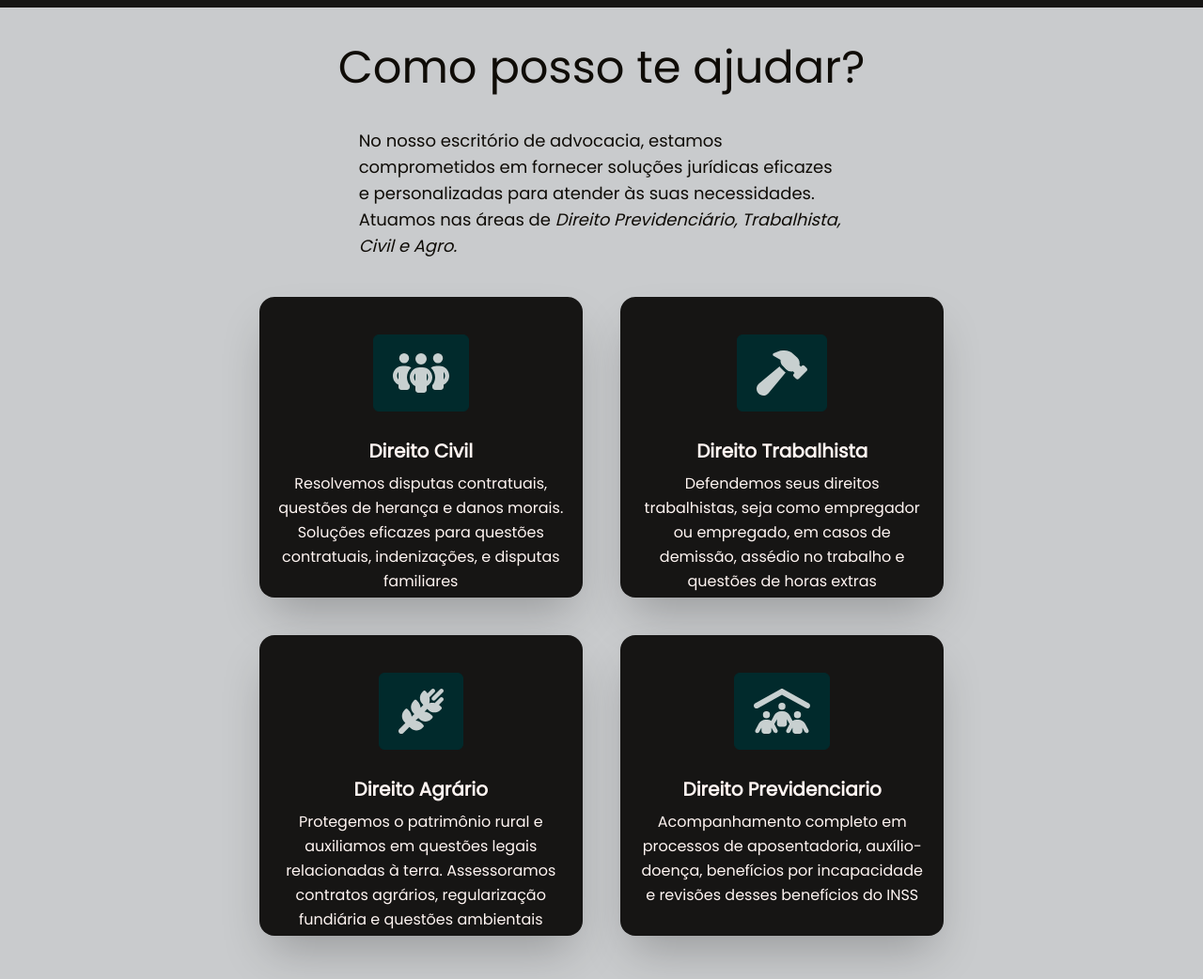
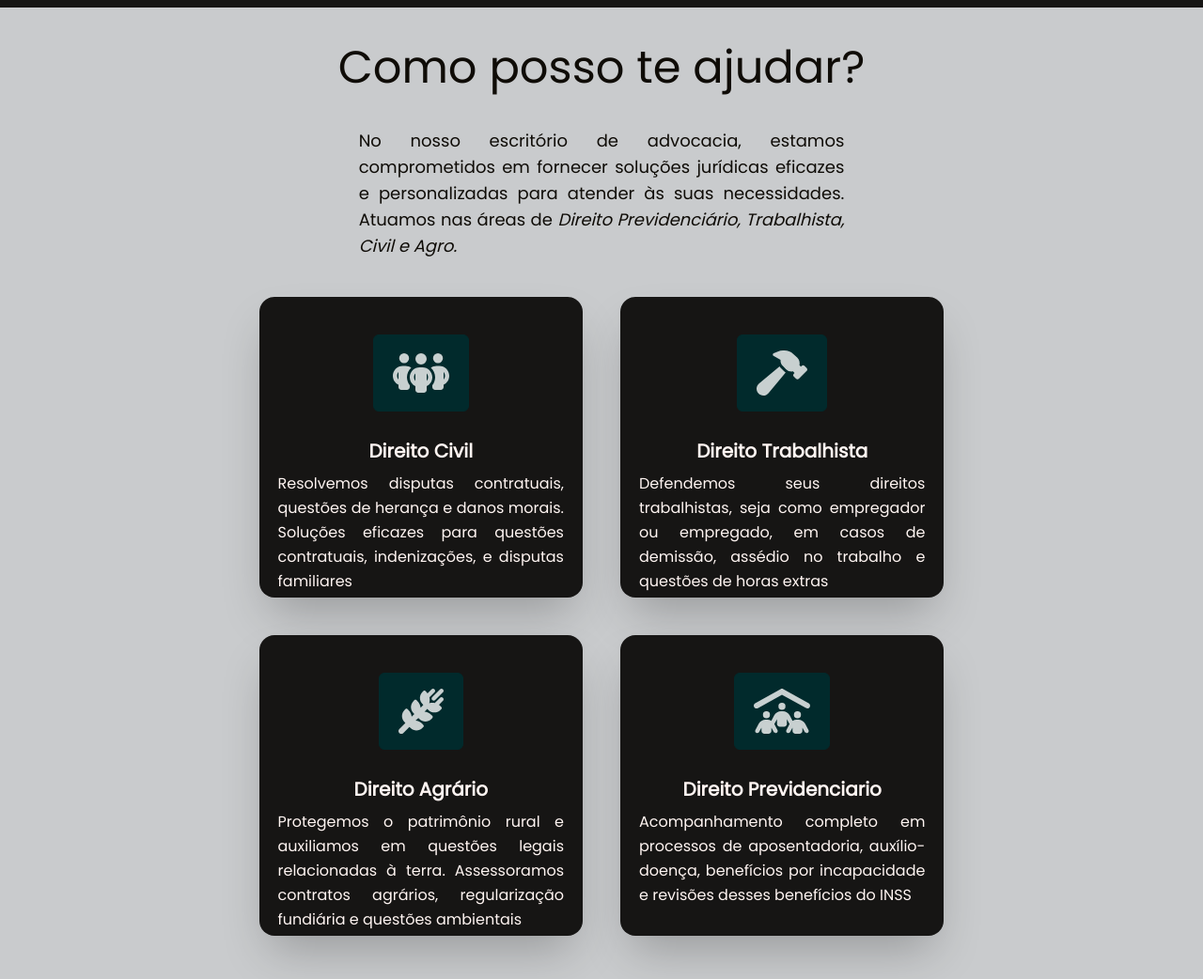
Before and after one commit to lcAlberto/tipolt-advogados, a Vue app: page / in a window 1280 px wide. Shown: the part 700-1742 px from the top of the page at 94% size. Built offline with nearby package versions, Linux system fonts and the light colour scheme.

Commit message:
add-whatsapp-link

```diff
--- a/src/components/WhatsappButton.vue
+++ b/src/components/WhatsappButton.vue
@@ -1,8 +1,12 @@
 <template>
-  <button class="btn btn-accent rounded-full uppercase text-xl btn-lg">
+  <a
+    href="https://wa.me/5542999106812"
+    target="_blank"
+    class="btn btn-accent rounded-full uppercase text-xl btn-lg"
+  >
     <font-awesome-icon :icon="['fab', 'whatsapp']" size="2xl" />
     <span class="text-xs sm:text-sm md:text-md">{{ props.text }}</span>
-  </button>
+  </a>
 </template>
 <script
   setup
--- a/src/views/HomeView.vue
+++ b/src/views/HomeView.vue
@@ -36,7 +36,7 @@
         <div class="flex items-center justify-evenly gap-10 flex-wrap my-10">
 
           <div class="flex flex-col items-center">
-            <p class="text-lg w-11/12 lg:w-1/2">
+            <p class="text-lg w-11/12 lg:w-1/2 text-justify">
               No nosso escritório de advocacia, estamos comprometidos em fornecer soluções jurídicas eficazes e
               personalizadas para atender às suas necessidades. Atuamos nas áreas de <span class="italic">Direito Previdenciário, Trabalhista,
               Civil e Agro.</span>
@@ -54,7 +54,7 @@
                     <font-awesome-icon :icon="['fas', 'people-group']" size="2xl" />
                   </button>
                   <h5 class="card-title">Direito Civil</h5>
-                  <p class="leading-relaxed">
+                  <p class="leading-relaxed text-justify">
                     Resolvemos disputas contratuais, questões de herança e danos morais.
                     Soluções eficazes para questões contratuais, indenizações, e disputas familiares
                   </p>
@@ -70,7 +70,7 @@
                     <font-awesome-icon :icon="['fas', 'hammer']"  size="2xl"/>
                   </button>
                   <h5 class="card-title">Direito Trabalhista</h5>
-                  <p class="leading-relaxed">
+                  <p class="leading-relaxed text-justify">
                     Defendemos seus direitos trabalhistas, seja como empregador ou empregado, em casos de demissão, assédio
                     no trabalho e questões de horas extras
                   </p>
@@ -86,7 +86,7 @@
                     <font-awesome-icon :icon="['fas', 'wheat-awn']" size="2xl" />
                   </button>
                   <h5 class="card-title">Direito Agrário</h5>
-                  <p class="leading-relaxed">
+                  <p class="leading-relaxed text-justify">
                     Protegemos o patrimônio rural e auxiliamos em questões legais relacionadas à terra.
                     Assessoramos contratos agrários, regularização fundiária e questões ambientais
                   </p>
@@ -102,7 +102,7 @@
                     <font-awesome-icon :icon="['fas', 'people-roof']" size="2xl" />
                   </button>
                   <h5 class="card-title">Direito Previdenciario</h5>
-                  <p class="leading-relaxed">
+                  <p class="leading-relaxed text-justify">
                     Acompanhamento completo em processos de aposentadoria, auxílio-doença, benefícios por incapacidade e revisões desses benefícios do INSS
                   </p>
                 </div>
```
